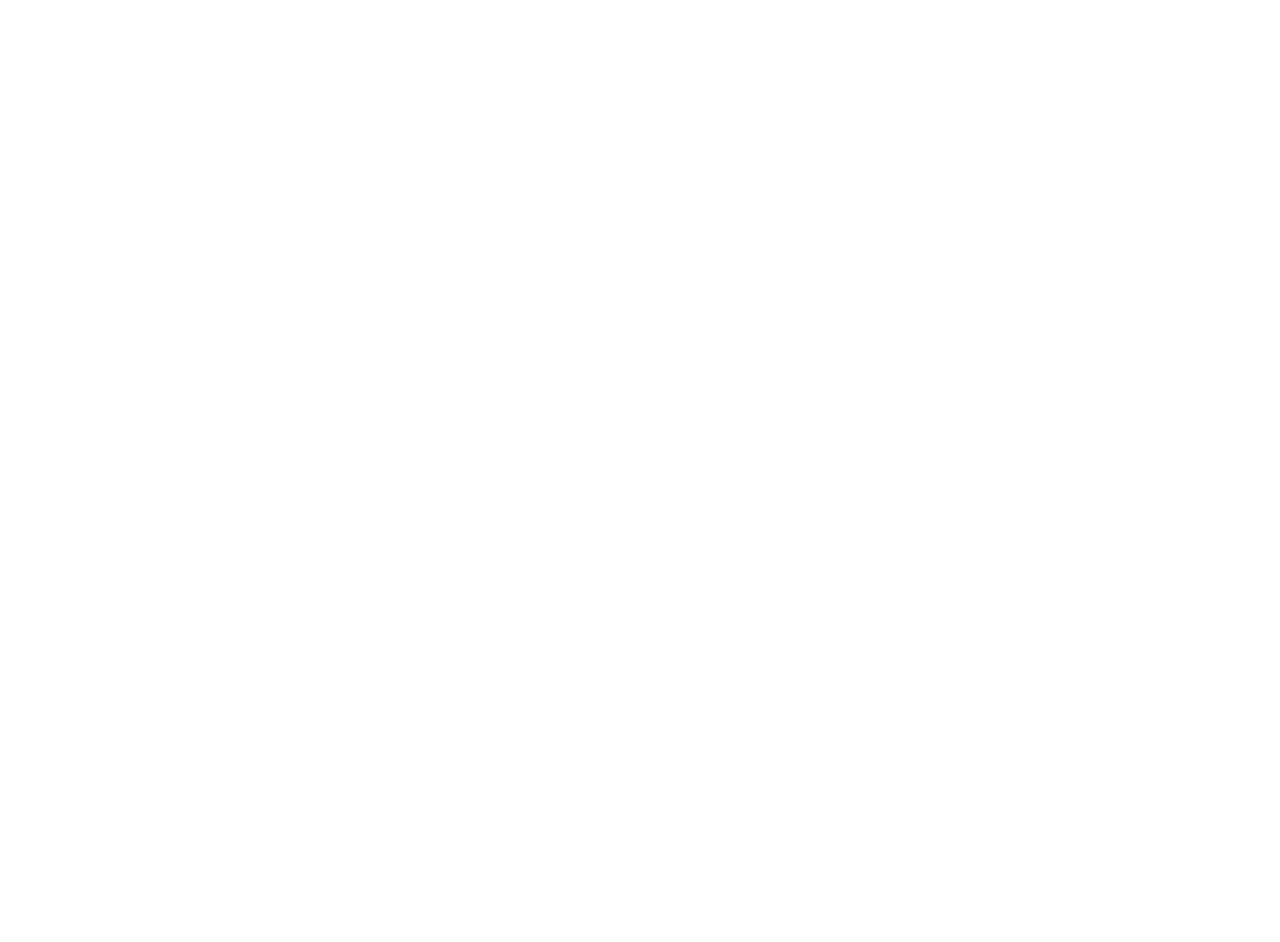
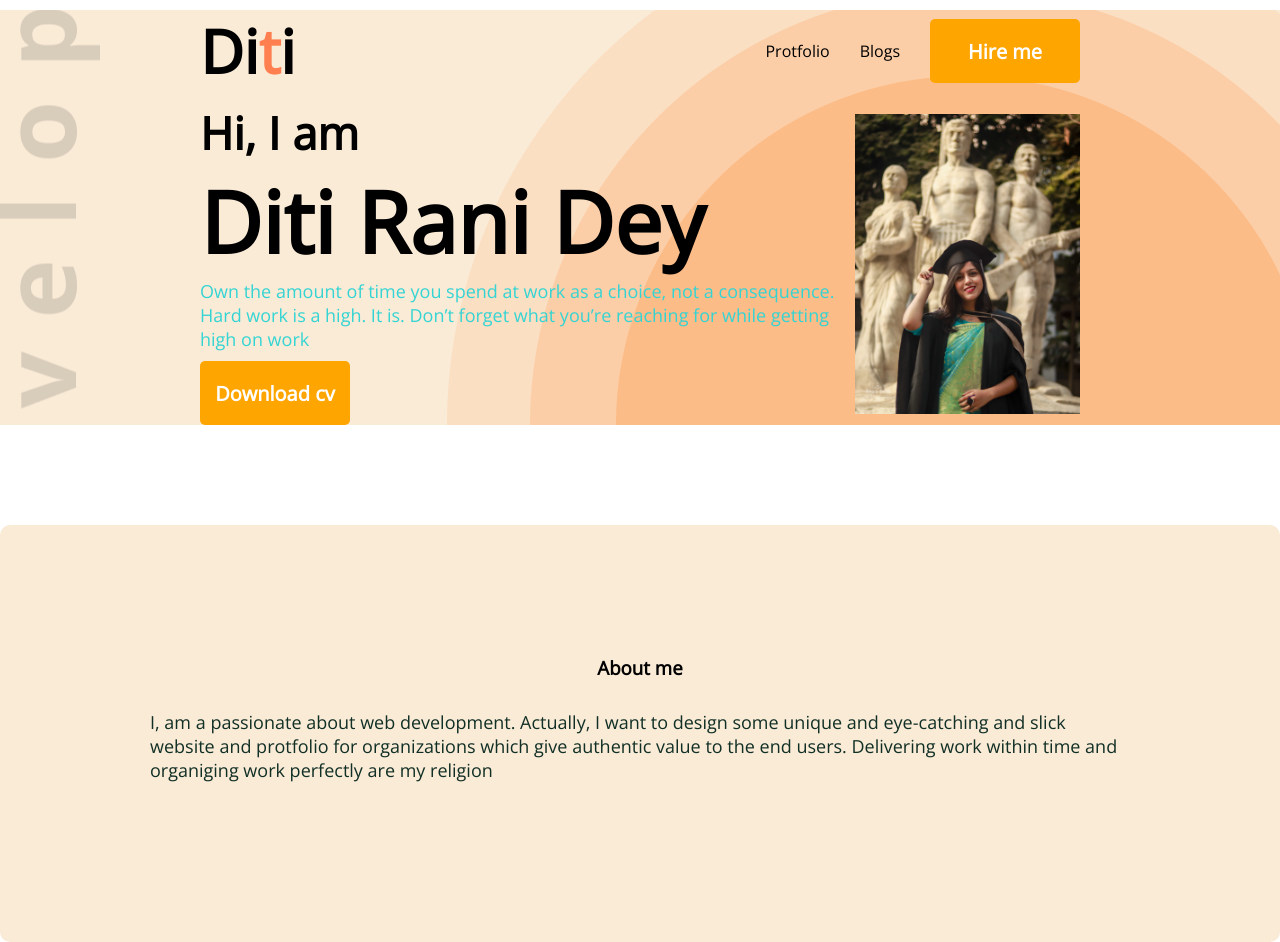
Before and after one commit to Ditidey/my-developer-prot, a plain HTML site: page index.html in a window 1280 px wide. Before the commit the page ends 800 px from the top, so only its background shows below. Drawn offline with nearby package versions, Linux system fonts and the light colour scheme.

Commit message:
sec commit

```diff
--- a/index.html
+++ b/index.html
@@ -6,9 +6,33 @@
     <meta name="viewport" content="width=device-width, initial-scale=1.0">
     <title>My developer protfolio</title>
     <link rel="stylesheet" href="styles/protfolio.css">
-
+    <link rel="preconnect" href="https://fonts.googleapis.com"><link rel="preconnect" href="https://fonts.gstatic.com" crossorigin><link href="https://fonts.googleapis.com/css2?family=Open+Sans&display=swap" rel="stylesheet">
 </head>
 <body>
-
+    <header class="header">
+        <nav>
+            <h2 class="nav-title">Di<span class="nav-text">t</span>i</h2>
+    <ul>
+        <li>Protfolio</li>
+        <li>Blogs</li>
+        <li><button class="btn-primary">Hire me</button></li>
+    </ul>
+        </nav>
+        <div class="div-ban">
+            <div>
+                <h3 class="div-subtitle">Hi, I am</h3>
+                <h1 class="div-title">Diti Rani Dey</h1>
+                <p class="div-descrip">Own the amount of time you spend at work as a choice, not a consequence. Hard work is a high. It is. Don’t forget what you’re reaching for while getting high on work</p>
+                <button class="btn-primary">Download cv</button>
+            </div>
+            <img src="prot-images/covDiti.jpg" alt="Diti's picture" width="300px" height="300px">
+        </div>
+    </header>
+    <main>
+    <section class="about-sec">
+        <h3 class="sec-title">About me</h3>
+        <p class="sec-descrip"> I, am a passionate about web development. Actually, I want to design some unique and eye-catching and slick website and protfolio for organizations which give authentic value to the end users. Delivering work within time and organiging work perfectly are my religion</p>
+    </section>
+    </main>
 </body>
 </html>
--- a/styles/protfolio.css
+++ b/styles/protfolio.css
@@ -0,0 +1,96 @@
+* {
+    margin: 0px;
+    font-family: 'Open Sans', sans-serif;
+}
+/* nav style */
+nav {
+    display: flex;
+    justify-content: space-between;
+    margin: 10px 200px;
+}
+
+nav ul {
+    display: flex;
+    align-items: center;
+}
+
+nav li {
+    list-style: none;
+    margin-left: 30px;
+}
+
+.nav-title {
+    font-size: 60px;
+    font-weight: 800;
+}
+
+.nav-text {
+    color: coral;
+
+}
+
+.btn-primary {
+    background-color: orange;
+    color: white;
+    border-radius: 5px;
+    height: 64px;
+    width: 150px;
+    font-weight: 700;
+    font-size: 20px;
+    border: 0;
+    padding: 2px 2px;
+}
+/*div styles*/
+.header{
+    background-color: antiquewhite;
+    background-image: url('../prot-images/header_bg.png'), url('../prot-images/developer.png');
+    background-position: bottom right, left;
+    background-repeat: no-repeat;
+
+}
+.div-ban {
+    display: flex;
+    margin: 10px 200px;
+    align-items: center;
+}
+
+.div-title {
+    font-weight: 700;
+    font-size: 85px;
+    margin-bottom: 0px;
+}
+
+.div-subtitle {
+    margin-bottom: 0px;
+    font-weight: 600;
+    font-size: 45px;
+}
+
+.div-descrip {
+    margin-bottom: 10px;
+    color: rgba(50, 212, 212, 0.992);
+    font-size: 18px;
+}
+/* Main style*/
+main{
+    margin: 0 auto;
+    max-width: 1140;
+}
+/*section style about me*/
+.about-sec{
+    margin-top: 100px;
+    background-color: antiquewhite;
+    border-radius: 10px;
+    padding: 130px 150px;
+
+}
+.sec-title{
+    text-align: center;
+    margin-bottom: 30px;
+
+}
+.sec-descrip{
+    font-size: 18px;
+    color: rgb(17, 47, 37);
+    margin-bottom: 30px;
+}
```
Also changed, not shown: prot-images/covDiti.jpg (added), prot-images/developer.png (added), prot-images/hardy.png (added), prot-images/header_bg.png (added).
